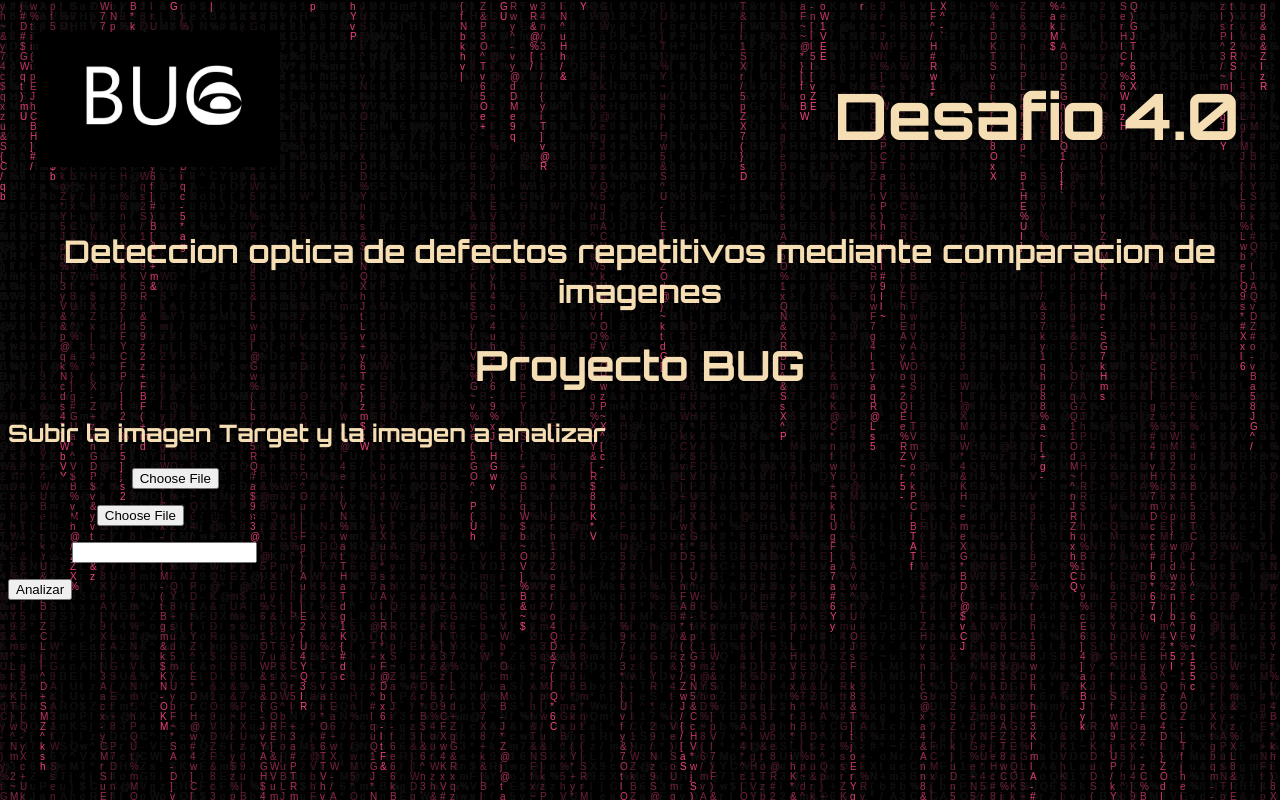
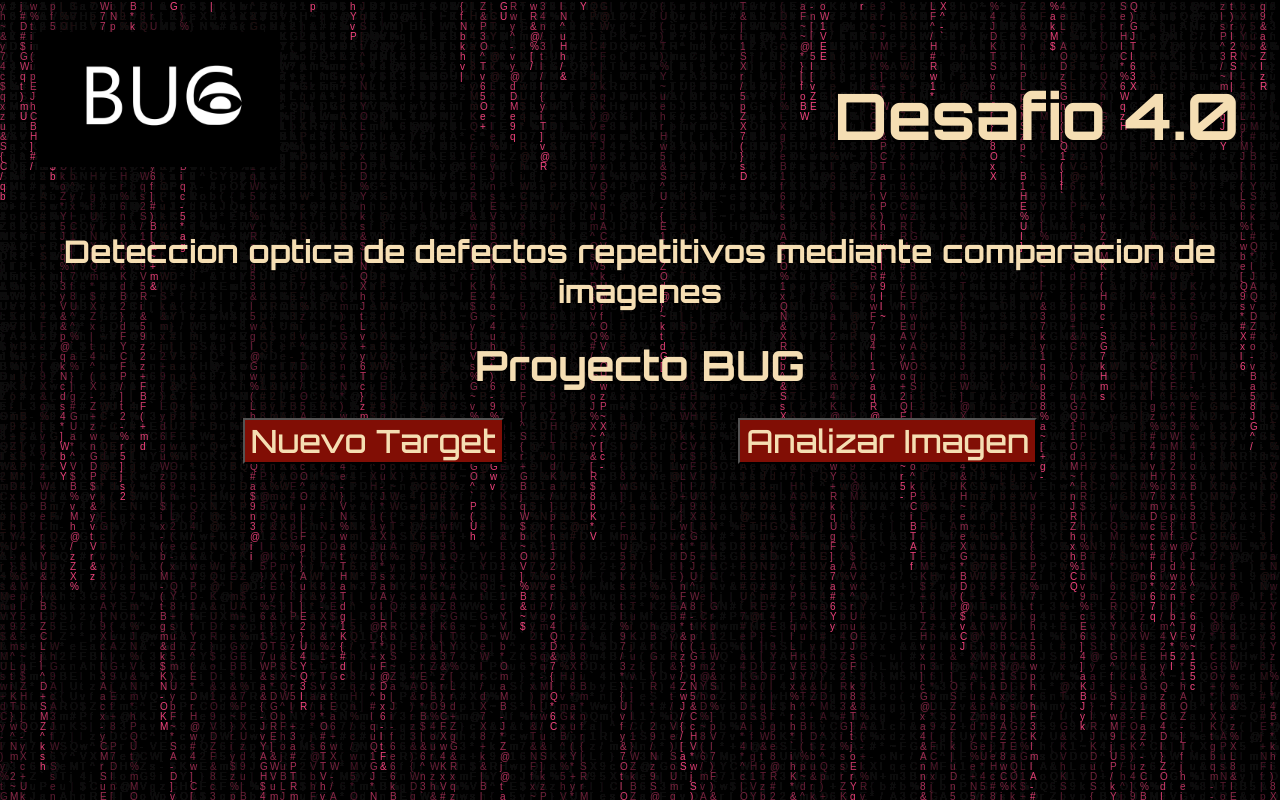
Before and after one commit to AntolinaGonzalez/Demo-Desafio4.0, a Django app: page / in a window 1280 px wide. Run offline with Django 3.2, Linux system fonts and the light colour scheme; data comes from the database, SQL or seed files in the repository.

Commit message:
formato matrix

```diff
--- a/bug/admin.py
+++ b/bug/admin.py
@@ -1,7 +1,8 @@
 from django.contrib import admin
-from .models import UploadImage
+from .models import UploadImages, UploadTarget
 
 # Register your models here.
 
 
-admin.site.register(UploadImage)
+admin.site.register(UploadImages)
+admin.site.register(UploadTarget)
--- a/bug/forms.py
+++ b/bug/forms.py
@@ -1,5 +1,5 @@
 from django import forms
-from .models import UploadImage
+from .models import UploadImages, UploadTarget
 from PIL import Image
 import numpy as np
 from io import BytesIO
@@ -9,5 +9,10 @@ from django.contrib import messages
 class AnalizarImagenes(forms.ModelForm):
 
     class Meta:
-        model = UploadImage
+        model = UploadImages
         fields = '__all__'
+
+class CargarTarget(forms.ModelForm):
+    class Meta:
+        model = UploadTarget
+        fields = '__all__'
--- a/bug/models.py
+++ b/bug/models.py
@@ -7,14 +7,20 @@ from io import BytesIO
 from django.core.files.base import ContentFile
 from django.contrib import messages
 
+class UploadTarget(models.Model):
+    nombre = models.CharField(max_length=40)
+    target = models.ImageField(upload_to='images')
+
+    def __str__(self):
+        return self.nombre
+
 # Create your models here.
-class UploadImage(models.Model):
+class UploadImages(models.Model):
     imageToCompare = models.ImageField(upload_to='images')
-    imageTarget = models.ImageField(upload_to='images')
+    imageTarget = models.ForeignKey(UploadTarget,on_delete=models.CASCADE)
     objetivo = models.CharField(max_length=150)
-    created_document_timestamp = models.DateTimeField(auto_now_add=True, blank=True, null=True)
 
-    def __string__(self):
+    def __str__(self):
         return str(self.objetivo)
 
     def getResult(self):
@@ -25,7 +31,7 @@ class UploadImage(models.Model):
     def save(self, *args, **kwargs):
         #open image
         imgCompare = Image.open(self.imageToCompare)
-        imgTarget = Image.open(self.imageTarget)
+        imgTarget = Image.open(self.imageTarget.target)
         #convert the image to array and do some processing
         cv_compare = np.array(imgCompare)
         cv_Target = np.array(imgTarget)
--- a/bug/views.py
+++ b/bug/views.py
@@ -1,26 +1,33 @@
 from django.shortcuts import render, redirect
-from .models import UploadImage
-from .forms import AnalizarImagenes
+from .models import UploadImages, UploadTarget
+from .forms import AnalizarImagenes, CargarTarget
 # Create your views here.
 cont = 1
 def paginaInicio(request):
     imagenes = AnalizarImagenes()
+    target = CargarTarget()
     contexto = {
-        'imagenes': imagenes
+        'imagenes': imagenes,
+        'target': target
     }
     if request.method == "POST":
         imagenes = AnalizarImagenes(request.POST or None, request.FILES or None)
+        target = CargarTarget(request.POST or None, request.FILES or None)
         contexto ={
-            'imagenes':imagenes
+            'imagenes':imagenes,
+            'target':target
         }
         if imagenes.is_valid():
             imagenes.save()
             return redirect('bug:result')
+        if target.is_valid():
+            target.save()
+            return redirect('bug:index')
 
     return render(request, 'index.html',contexto)
 
 def analisisImagen(request):
-    imagenes= UploadImage.objects.last()
+    imagenes= UploadImages.objects.last()
     contexto = {
         'imagenes': imagenes
     }
--- a/static/css/style.css
+++ b/static/css/style.css
@@ -10,7 +10,7 @@ canvas {
     z-index:-1;
 }
 
-h1,h2,h3{
+h1,h2,h3,p{
     color:wheat;
     font-family: 'Orbitron', sans-serif;
 }
@@ -32,3 +32,57 @@ h1,h2,h3{
     text-align: center;
     font-size: 1.3rem;
 }
+/**menus**/
+.opciones{
+    display: flex;
+    justify-content: space-evenly;
+}
+/** botones **/
+
+.opciones button{
+    background-color: #810e05;
+    color:wheat;
+    font-family: 'Orbitron', sans-serif;
+    font-size: 2rem;
+    font-weight: 500;
+}
+
+.opciones button:hover{
+    cursor: pointer;
+    background-color: #8a2a21;
+}
+
+/**formularios**/
+.hide{
+    display: none;
+}
+#target-form form {
+    margin: 0 20%;
+}
+#target-form label, #analisis-form label{
+    color: white;
+    font-size: 20px;
+}
+#target-form input, #analisis-form input{
+    padding: 8px;
+    color: #810e05;
+    font-weight: 500;
+
+}
+#target-form button{
+    background-color: #810e05;
+    color:wheat;
+    font-family: 'Orbitron', sans-serif;
+    font-size: 1rem;
+    font-weight: 500;
+    margin: 0 10%;
+}
+
+#analisis-form{
+    margin:0 60% ;
+}
+
+/** pagina analisisdeimagen.html **/
+.resultado{
+    text-align: center;
+}
--- /dev/null
+++ b/static/js/forms.js
@@ -0,0 +1,10 @@
+(function($){
+    $('#target').click(function(){
+        $('#analisis-form').addClass("hide");
+        $('#target-form').removeClass("hide");
+    });
+    $('#analisis').click(function(){
+        $('#target-form').addClass("hide");
+        $('#analisis-form').removeClass("hide");
+    });
+})(jQuery);
--- a/templates/index.html
+++ b/templates/index.html
@@ -7,6 +7,7 @@
     <meta charset="UTF-8">
     <meta name="viewport" content="width=device-width, initial-scale=1.0">
     <title>Demo Landing Page</title>
+    <script src="https://ajax.googleapis.com/ajax/libs/jquery/3.5.1/jquery.min.js"></script>
     <link rel="stylesheet" href="{% static 'css/style.css' %}">
     <link href="https://fonts.googleapis.com/css2?family=Orbitron:wght@400;500;700;800&display=swap" rel="stylesheet">
 </head>
@@ -23,11 +24,24 @@
    </div>
 
         {% block template%}
+        <!-- <a href="#" class="myButton">red</a> -->
+        <div class="opciones">
+            <button id="target">Nuevo Target</button>
+            <button id="analisis">Analizar Imagen</button>
+        </div>
+        <div id="target-form" class="hide">
+            <form action="#" method="POST" enctype="multipart/form-data">
 
-        <h2>Subir la imagen Target y la imagen a analizar</h2>
+                {% csrf_token %}
+                {{target.as_p}}
 
 
-        <form action="#" method="POST" enctype="multipart/form-data">
+            <button type="submit">Cargar</button>
+            </form>
+        </div>
+
+        <div id="analisis-form" class="hide">
+            <form action="#" method="POST" enctype="multipart/form-data">
 
                 {% csrf_token %}
                 {{imagenes.as_p}}
@@ -35,10 +49,18 @@
 
             <button type="submit">Analizar</button>
         </form>
+        </div>
+
+
 
 
         {% endblock%}
+        <script src="https://ajax.googleapis.com/ajax/libs/jquery/3.5.1/jquery.min.js"></script>
         <script src="{% static 'js/style2.js' %}"></script>
+        <script src="{% static 'js/forms.js' %}"></script>
+
+
+
 
 </body>
 
```
Also changed, not shown: templates/analisisdeImagen.html (+5 -2 lines), bug/migrations/0001_initial.py, db.sqlite3.
